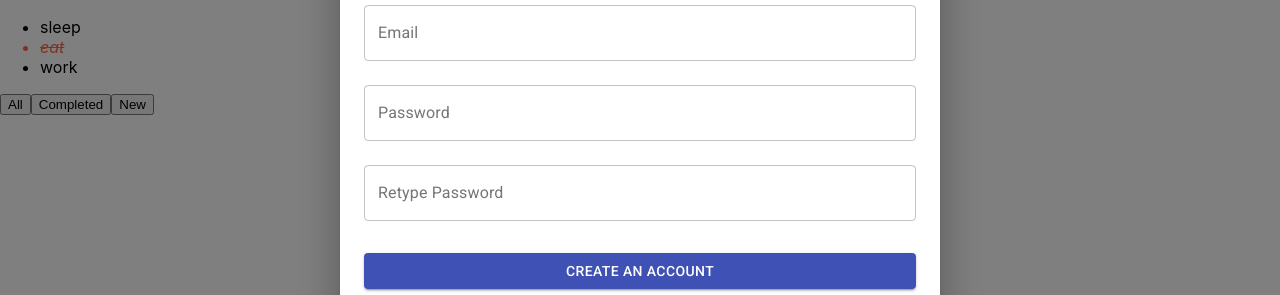
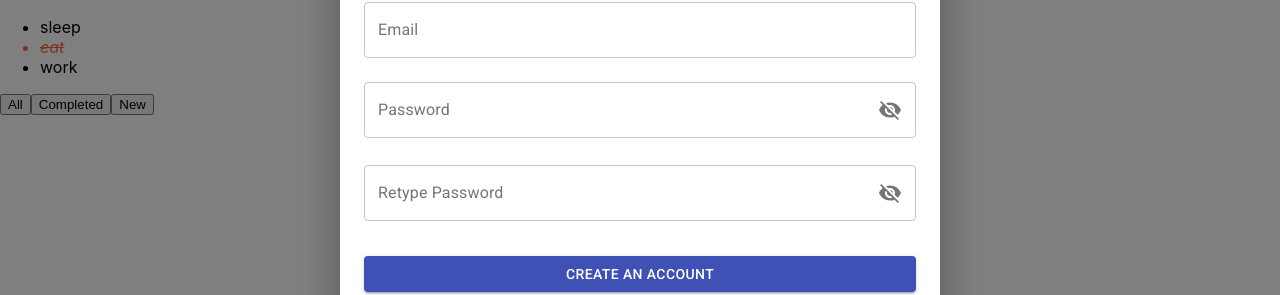
Before and after one commit to hoanglong1202/learn-react, a React (Create React App) app: page /todos in a window 1280 px wide. Both pictures are taken after a click on the button "RESGISTER". Shown: the part 333-628 px from the top of the page. Built offline with nearby package versions, Linux system fonts and the light colour scheme; no server answers.

Commit message:
add field validation

```diff
--- a/src/components/form-control/InputField/index.jsx
+++ b/src/components/form-control/InputField/index.jsx
@@ -14,8 +14,7 @@
 function InputField(props) {
   const { form, name, label, disabled } = props;
   const { control, formState } = form;
-  const hasError =
-    formState.touchedFields && formState.errors[name] ? true : false;
+  const hasError = formState.errors[name] ? true : false;
 
   return (
     <Controller
@@ -26,10 +25,10 @@
           {...field}
           fullWidth
           label={label}
-          disabled={disabled}
           error={hasError}
           margin="normal"
           variant="outlined"
+          disabled={disabled}
           helperText={formState.errors[name]?.message}
         />
       )}
--- /dev/null
+++ b/src/components/form-control/PasswordField/index.jsx
@@ -0,0 +1,64 @@
+import {
+  FormControl,
+  FormHelperText,
+  IconButton,
+  InputAdornment,
+  InputLabel,
+  OutlinedInput,
+} from "@material-ui/core";
+import { Visibility, VisibilityOff } from "@material-ui/icons";
+import PropTypes from "prop-types";
+import React, { useState } from "react";
+import { Controller } from "react-hook-form";
+
+PasswordField.propTypes = {
+  form: PropTypes.object.isRequired,
+  name: PropTypes.string.isRequired,
+
+  label: PropTypes.string,
+  disabled: PropTypes.bool,
+};
+
+function PasswordField(props) {
+  const { form, name, label, disabled } = props;
+  const { control, formState } = form;
+  const hasError = formState.errors[name] ? true : false;
+
+  const [showPassword, setShowPassword] = useState(false);
+  const handleClickShowPassword = () => {
+    setShowPassword(!showPassword);
+  };
+  return (
+    <FormControl error={hasError} fullWidth margin="normal" variant="outlined">
+      <InputLabel htmlFor={name}>{label}</InputLabel>
+      <Controller
+        name={name}
+        control={control}
+        render={({ field }) => (
+          <OutlinedInput
+            {...field}
+            id={name}
+            type={showPassword ? "text" : "password"}
+            label={label}
+            disabled={disabled}
+            endAdornment={
+              <InputAdornment position="end">
+                <IconButton
+                  aria-label="toggle password visibility"
+                  onClick={handleClickShowPassword}
+                  edge="end"
+                >
+                  {showPassword ? <Visibility /> : <VisibilityOff />}
+                </IconButton>
+              </InputAdornment>
+            }
+          />
+        )}
+      />
+
+      <FormHelperText>{formState.errors[name]?.message}</FormHelperText>
+    </FormControl>
+  );
+}
+
+export default PasswordField;
--- a/src/features/Auth/components/Register/index.jsx
+++ b/src/features/Auth/components/Register/index.jsx
@@ -4,9 +4,13 @@
 Register.propTypes = {};
 
 function Register(props) {
+  const handleSubmit = (values) => {
+    console.log("Form Submit: " + JSON.stringify(values));
+  };
+
   return (
     <div>
-      <RegisterForm />
+      <RegisterForm onSubmit={handleSubmit} />
     </div>
   );
 }
--- a/src/features/Auth/components/RegisterForm/index.jsx
+++ b/src/features/Auth/components/RegisterForm/index.jsx
@@ -1,17 +1,12 @@
+import { Avatar, Button, makeStyles, Typography } from "@material-ui/core";
+import CodeIcon from "@material-ui/icons/Code";
+import InputField from "components/form-control/InputField";
+import PropTypes from "prop-types";
 import React from "react";
-import PropTypes from "prop-types";
 import { useForm } from "react-hook-form";
+import * as yup from "yup";
 import { yupResolver } from "@hookform/resolvers/yup";
-import * as yup from "yup";
-import InputField from "components/form-control/InputField";
-import {
-  Avatar,
-  makeStyles,
-  Typography,
-  Theme,
-  Button,
-} from "@material-ui/core";
-import CodeIcon from "@material-ui/icons/Code";
+import PasswordField from "components/form-control/PasswordField";
 
 const useStyles = makeStyles((theme) => ({
   root: {
@@ -31,14 +26,35 @@
 }));
 
 RegisterForm.propTypes = {
-  onsubmit: PropTypes.func,
+  onSubmit: PropTypes.func,
 };
 
 function RegisterForm(props) {
   const classes = useStyles();
 
   const schema = yup.object().shape({
-    title: yup.string().required("Please enter title"),
+    fullName: yup
+      .string()
+      .required("Please enter your name!")
+      .test(
+        "fullNameValidate",
+        "Your name should have at least two words.",
+        (value) => {
+          return value.split(" ").length >= 2;
+        }
+      ),
+    email: yup
+      .string()
+      .required("Please enter your email address.")
+      .email("Please enter valid email address."),
+    password: yup
+      .string()
+      .required("Please enter your password.")
+      .min(6, "Your password need at least 6 characters."),
+    retypePassword: yup
+      .string()
+      .required("Please retype your password.")
+      .oneOf([yup.ref("password")], "Password does not match."),
   });
 
   const form = useForm({
@@ -72,11 +88,16 @@
 
         <InputField form={form} name="fullName" label="Full Name" />
         <InputField form={form} name="email" label="Email" />
-        <InputField form={form} name="password" label="Password" />
-        <InputField form={form} name="retypePassword" label="Retype Password" />
+        <PasswordField form={form} name="password" label="Password" />
+        <PasswordField
+          form={form}
+          name="retypePassword"
+          label="Retype Password"
+        />
 
         <Button
           className={classes.submit}
+          type="submit"
           fullWidth
           variant="contained"
           color="primary"
```
